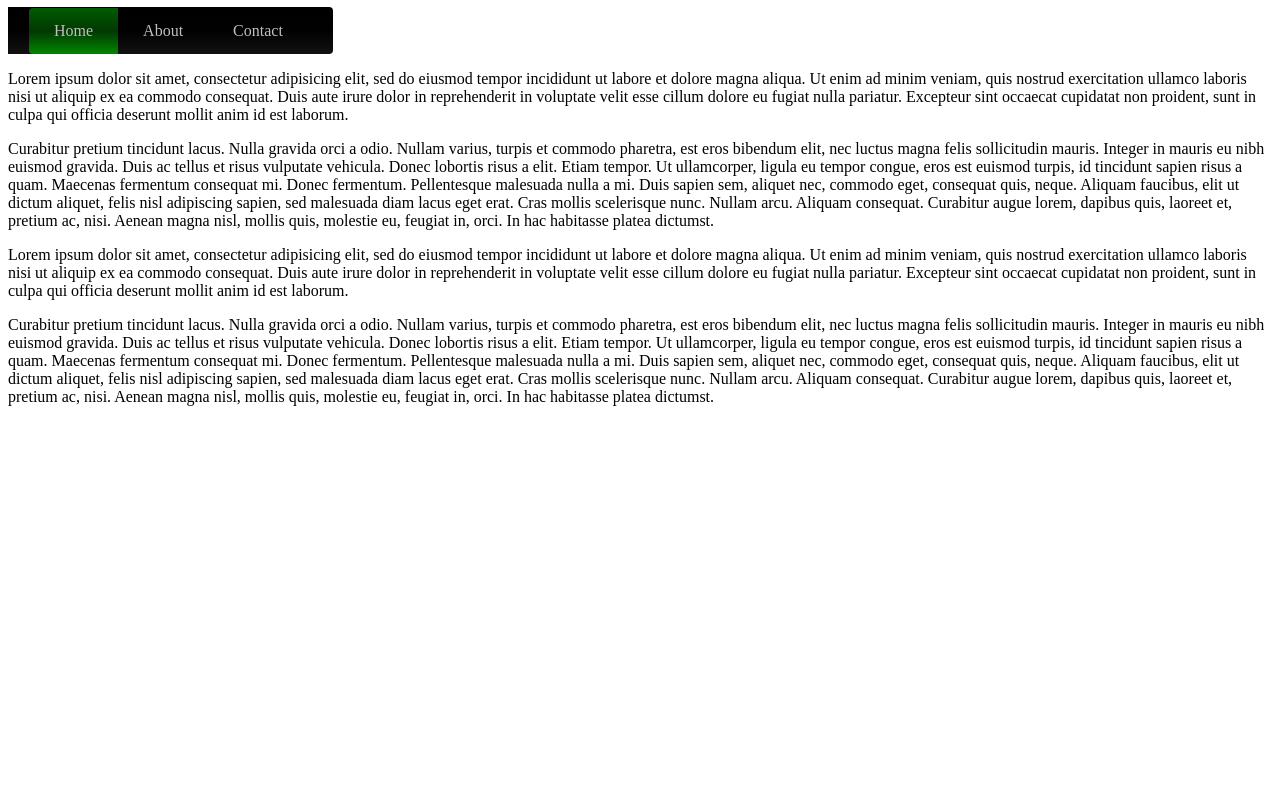
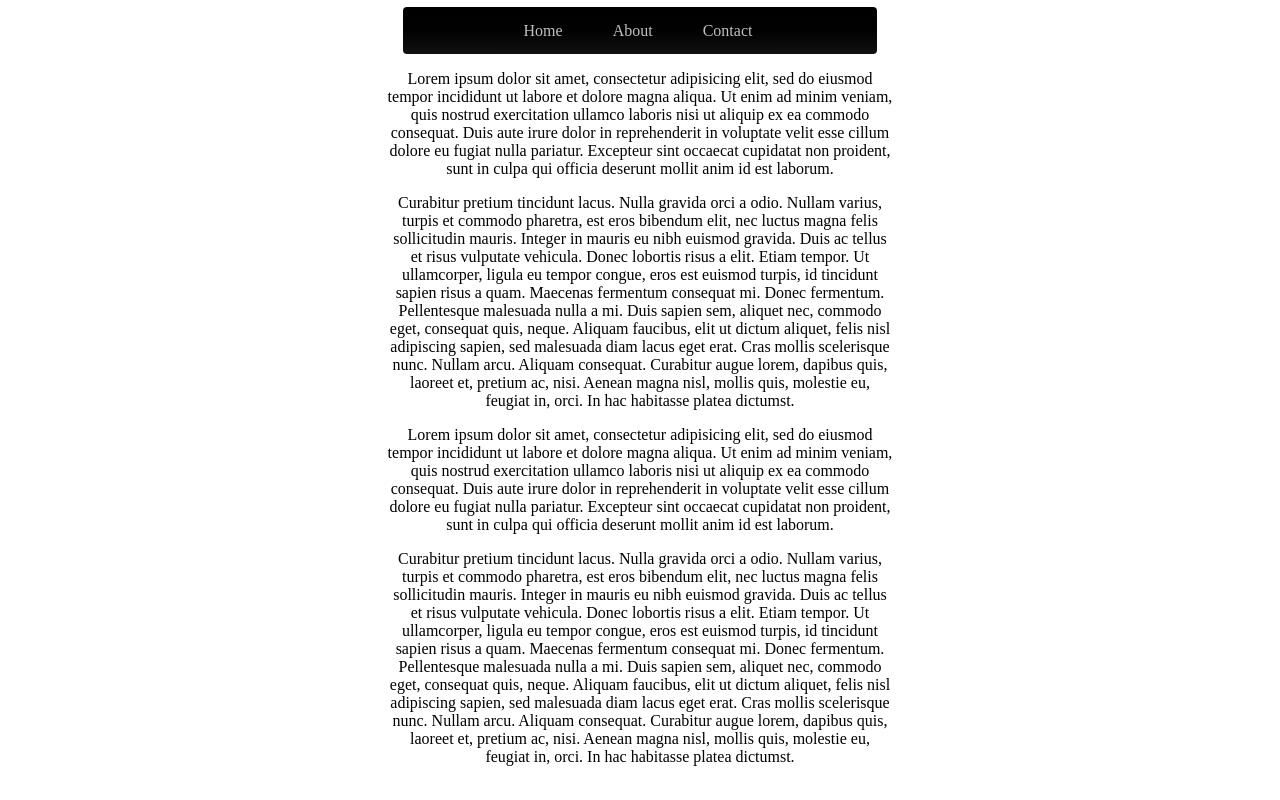
Before and after one commit to anda702/webtek, a PHP site: page /products/andreas/index.html in a window 1280 px wide. Run offline with PHP 8.4, Linux system fonts and the light colour scheme.

Commit message:
Centering objects

```diff
--- a/public/products/andreas/style.css
+++ b/public/products/andreas/style.css
@@ -3,6 +3,16 @@
     padding-top: 14px;
     padding-bottom: 14px;
     padding-right: -4px;
+}
+
+main{
+    text-align: center;
+    margin-left: 30%;
+    margin-right: 30%;
+}
+
+header nav{
+    text-align: center;
 }
 nav ul li {
     display: inline;
@@ -19,8 +29,8 @@ nav ul {
     display: inline;
     background: linear-gradient(#000000, #010101, #111111);
     text-align: center;
-    padding: 15px 25px;
-    border-radius: 0 4px 4px 0;
+    padding: 15px 100px;
+    border-radius: 4px 4px 4px 4px;
 }
 nav ul li a{
     color: rgb(194, 190, 190);
@@ -28,7 +38,7 @@ nav ul li a{
 }
 a:link, a:visited {
     text-decoration: none;
-    color: linear-gradient(#099009, #922910, #189028);
+    background: linear-gradient(#000000, #010101, #111111);
     padding: 14px 25px;
     text-align: center;
     display: inline-block;
```
